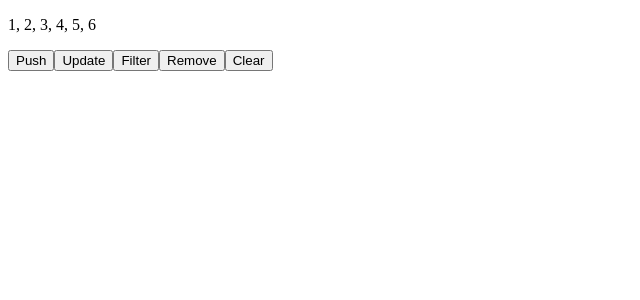
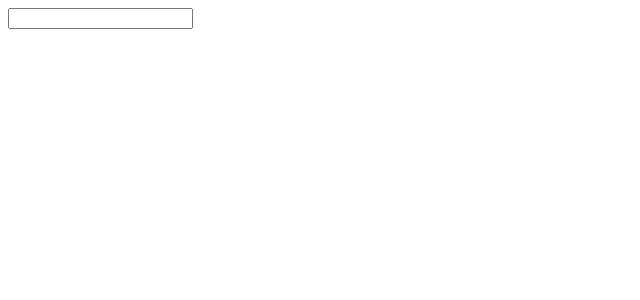
Before and after one commit to Calorific/ts-practice, a React app: page / in a window 1280 px wide. Shown: the top 300 px of the page, without its empty margins (0-640 px from the left). Built offline with nearby package versions, Linux system fonts and the light colour scheme.

Commit message:
feat(hooks): реализация троттлинга

```diff
--- a/src/app.tsx
+++ b/src/app.tsx
@@ -1,16 +1,13 @@
-import React, { FC } from 'react'
-import { useArray } from './hooks/useArray/useArray'
+import React, { FC, useState } from 'react'
+import { useThrottle } from './hooks/useThrottle/useThrottle'
 
 export const App: FC = () => {
-  const { array, push, update, filter, remove, clear } = useArray([1,2,3,4,5,6])
-
+  const [value, setValue] = useState('')
+  const throttledValue = useThrottle(value, 500)
 
   return <>
-    <p>{array.join(', ')}</p>
-    <button onClick={() => push(array.length + 1)}>Push</button>
-    <button onClick={() => update(3, 10)}>Update</button>
-    <button onClick={() => filter(a => a < 5)}>Filter</button>
-    <button onClick={() => remove(4)}>Remove</button>
-    <button onClick={() => clear()}>Clear</button>
+    <input type="text" value={value} onChange={e => setValue(e.target.value)} />
+
+    <p>{throttledValue}</p>
   </>
 }
--- /dev/null
+++ b/src/hooks/useThrottle/useThrottle.ts
@@ -0,0 +1,23 @@
+import { useEffect, useRef, useState } from 'react'
+
+export const useThrottle = <T>(value: T, interval = 500) => {
+  const [throttledValue, setThrottledValue] = useState(value)
+  const lastExecuted = useRef(Date.now())
+
+  useEffect(() => {
+    if (Date.now() >= lastExecuted.current + interval) {
+      lastExecuted.current = Date.now()
+      setThrottledValue(value)
+      return
+    }
+
+    const id = setTimeout(() => {
+      lastExecuted.current = Date.now()
+      setThrottledValue(value)
+    }, interval)
+
+    return () => clearTimeout(id)
+  }, [value, interval])
+
+  return throttledValue
+}
```
